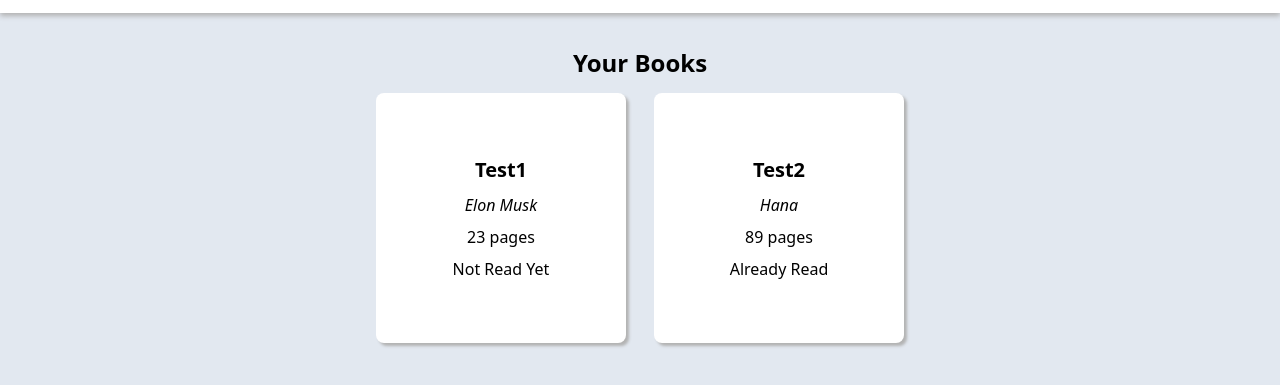
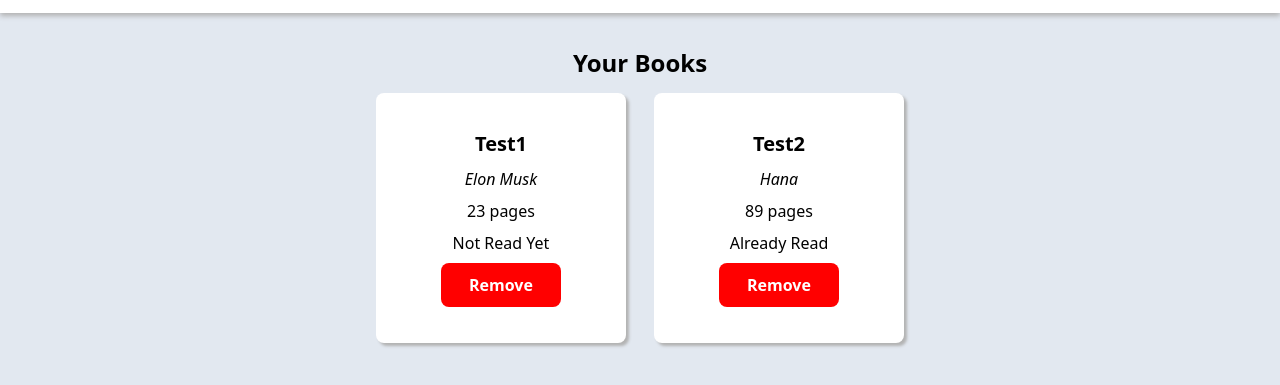
Before and after one commit to rndall/odin-library, a plain HTML site: page index.html in a window 1280 px wide. Shown: the part 67-452 px from the top of the page. Drawn offline with Linux system fonts and the light colour scheme.

Commit message:
Add remove button to each book

```diff
--- a/script.js
+++ b/script.js
@@ -58,7 +58,7 @@ function addBookToLibrary(title, author, pages, read) {
 function displayBooks() {
 	yourBooks.replaceChildren();
 
-	for (const book of myLibrary) {
+	for (const [i, book] of myLibrary.entries()) {
 		const card = document.createElement("div");
 		card.classList.add("card");
 
@@ -78,7 +78,15 @@ function displayBooks() {
 		read.classList.add("card__text");
 		read.textContent = book.read ? "Already Read" : "Not Read Yet";
 
-		card.append(title, author, pages, read);
+		const removeBtn = document.createElement("button");
+		removeBtn.classList.add("button", "button--danger");
+		removeBtn.textContent = "Remove";
+		removeBtn.addEventListener("click", () => {
+			myLibrary.splice(i, 1);
+			displayBooks();
+		});
+
+		card.append(title, author, pages, read, removeBtn);
 		yourBooks.appendChild(card);
 	}
 }
--- a/style.css
+++ b/style.css
@@ -145,6 +145,7 @@ main {
 	display: grid;
 	gap: 8px;
 	align-content: center;
+	justify-content: center;
 	background-color: white;
 	height: 250px;
 	border-radius: 8px;
```
